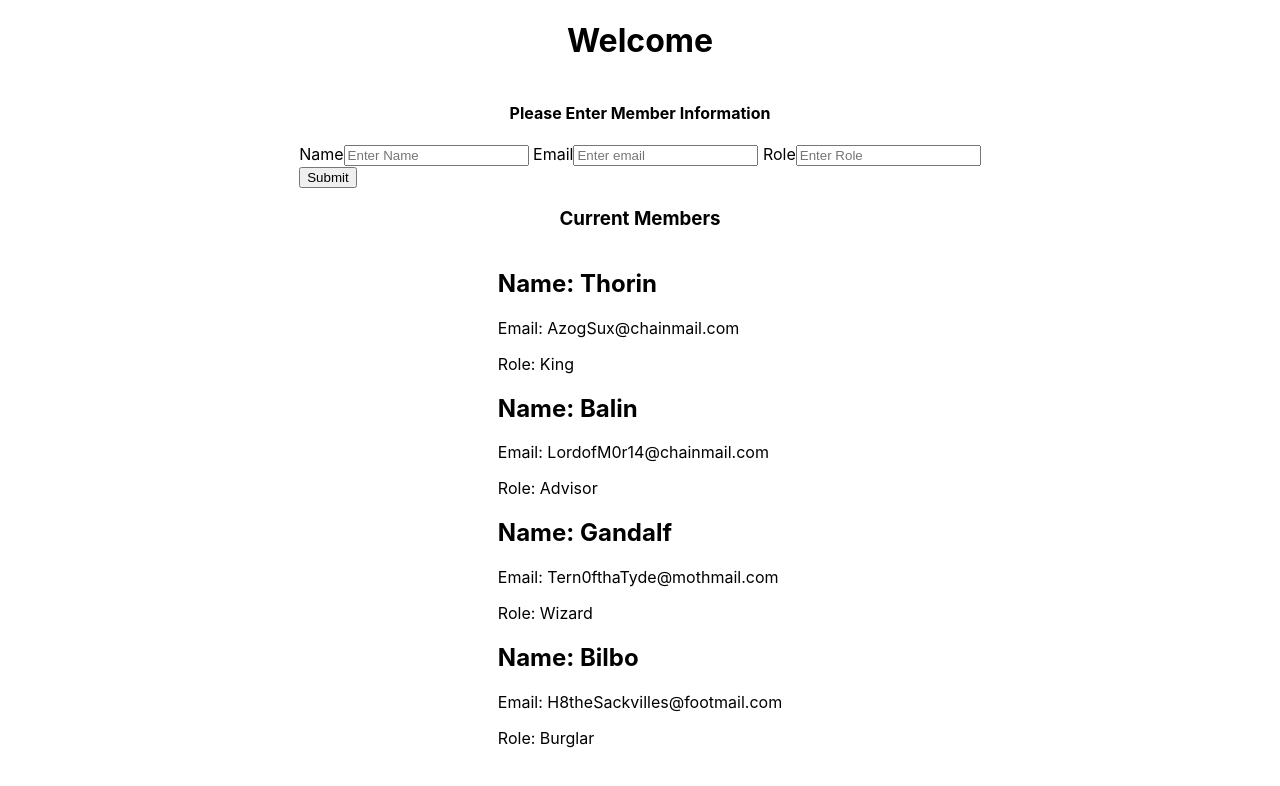
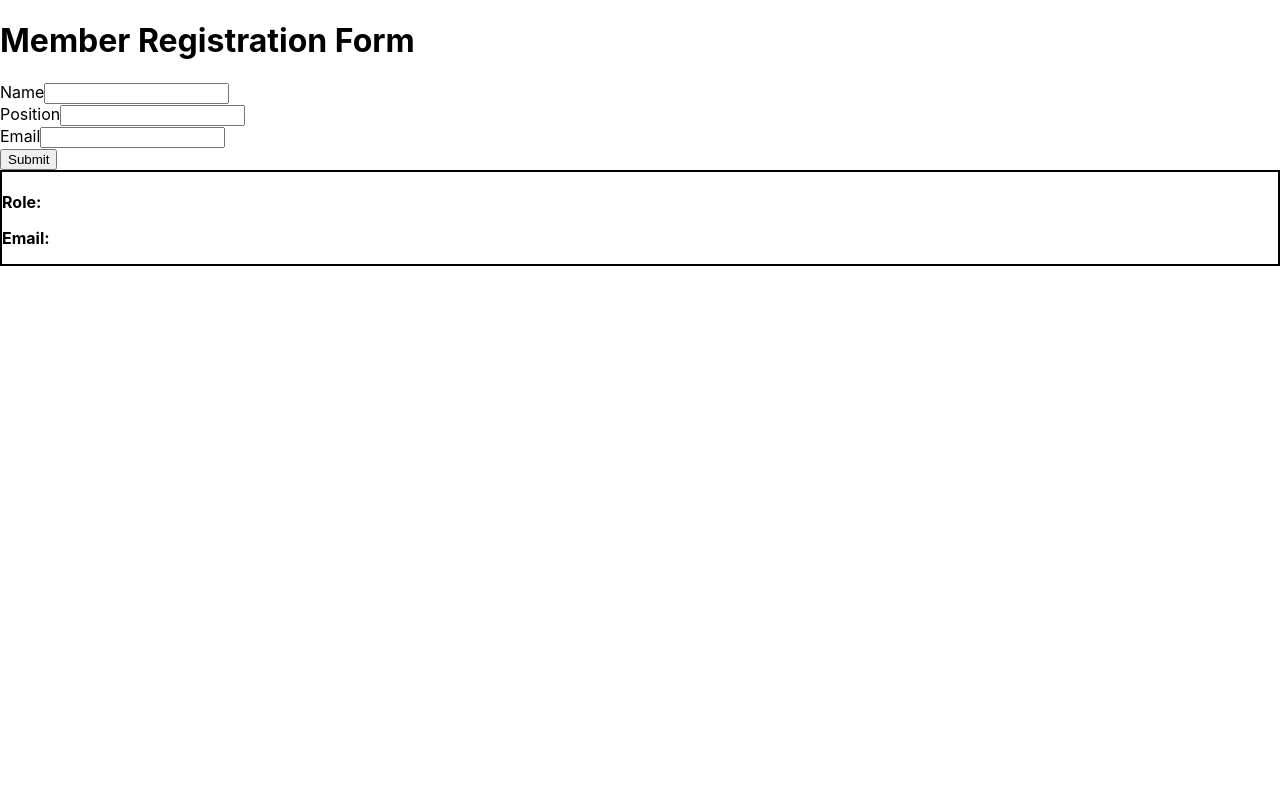
Before and after one commit to bloominstituteoftechnology/team-builder, a React (Create React App) app in the folder team-builder/: page / in a window 1280 px wide. Shown: the top 786 px of the page. Built offline with nearby package versions, Linux system fonts and the light colour scheme.

Commit message:
repaired issues, setting up styles,

```diff
--- a/team-builder/src/App.js
+++ b/team-builder/src/App.js
@@ -1,34 +1,28 @@
 import React, { useState } from 'react';
-import Form from './components/forms/Form'
-import Member from './components/members/Member'
-import './App.css';
-
-const currentMembers =[
-  {name: "Thorin", email: 'AzogSux@chainmail.com', role: 'King'},
-  {name: 'Balin', email: 'LordofM0r14@chainmail.com', role: 'Advisor'},
-  {name: 'Gandalf', email: 'Tern0fthaTyde@mothmail.com', role: 'Wizard'},
-  {name: 'Bilbo', email: 'H8theSackvilles@footmail.com', role: 'Burglar'}
-
-]
+import Form from './components/forms/Form';
+import Member from './components/members/Member';
 
 function App() {
-  const[member, setMember]= useState(currentMembers)
+  const [members, newMember] = useState([
+    {
+      id: '',
+      name: '',
+      role: '',
+      email: ''
+    }
+  ]);
 
+  const addMember = (setMember) => {
+    newMember([...members, setMember])
+  }
 
   return (
     <div className="App">
-      <h1>Welcome</h1>
-      <h4>Please Enter Member Information</h4>
-      <Form
-        setMember={setMember}
-      />
+      <h1>Member Registration Form</h1>
+      <Form addMember={addMember}/>
+      <Member members={members}/>
+    </div>
 
-
-      <h3>Current Members</h3>
-          <Member member ={member} />
-
-
-    </div>
   );
 }
 
--- a/team-builder/src/components/forms/Form.js
+++ b/team-builder/src/components/forms/Form.js
@@ -1,67 +1,45 @@
 import React, { useState } from 'react';
+import styled from 'styled-components'
 
 
+const Form = props => {
+    const [members, setMember] = useState({
+        id: 1,
+        name: '',
+        role: '',
+        email: ''
+    })
 
-const Form = props =>{
-    const [newMember, setNewMember]= useState(
-        {
-            name: '',
-            email: '',
-            role: ''
-        }
-        )
+    const changeHandler = (event) => {
+        setMember({
+            ...members,
+            [event.target.name]: event.target.value
+        })
+    }
+
+    const submitForm =(e)=>{
+        e.preventDefault();
+        props.addMember(members);
+        setMember({name: "", role: "", email: ""})
+    }
 
 
-    const changeHandler = e =>{
-        setNewMember({...newMember, [e.target.name]: e.target.value})
-    }
+    return (
+    <div>
+        <form onSubmit={submitForm}>
+            <label htmlFor="name">Name</label>
+            <input  id="name" type="text" name="name" value={members.name} onChange={changeHandler} />
+                <br></br>
+            <label htmlFor="role">Position</label>
+            <input  type="text" name="role"  value={members.role} onChange={changeHandler} />
+                <br></br>
+            <label htmlFor="email">Email</label>
+            <input  id="email" type="text" name="email" value={members.email} onChange={changeHandler}/>
+                <br></br>
+            <button type="submit">Submit</button>
+        </form>
+    </div>
+    );
+};
 
-    const submitForm = e =>{
-        e.preventDefault();
-        props.setNewMember(newMember);
-        setNewMember({name: '', email: '', role: ''})
-    }
-
-    return(
-        <div >
-            <form onSubmit={submitForm}>
-                <label htmlFor='name'> Name
-                <input
-                    type='text'
-                    name='name'
-                    placeholder='Enter Name'
-                    value={newMember.name}
-                    onChange={changeHandler}
-            />
-                </label>
-
-                <label htmlFor='email'> Email
-                <input
-                    type='email'
-                    name='email'
-                    placeholder='Enter email'
-                    value={newMember.email}
-                    onChange={changeHandler}
-                />
-            </label>
-
-            <label hmtlFor='role'> Role
-                <input
-                    type='text'
-                    name='role'
-                    placeholder='Enter Role'
-                    value={newMember.role}
-                    onChange={changeHandler}
-                />
-            </label>
-                <div>
-                    <button>Submit</button>
-                </div>
-            </form>
-        </div>
-    )
-
-}
-
-
-export default  Form;
+export default Form
--- a/team-builder/src/components/members/Member.js
+++ b/team-builder/src/components/members/Member.js
@@ -1,26 +1,25 @@
-import React from 'react'
+import React from 'react';
+import styled from 'styled-components'
 
 
-
-
-const Member = (props) =>{
-
-
-
-    return(
+const Members = props => {
+    return (
         <div>
-            {props.member.map(member =>(
-            <div>
-             <h2>Name: {member.name}</h2>
-            <p>Email: {member.email}</p>
-            <p>Role: {member.role}</p>
-            </div>
+            {props.members.map(member => (
+                <MemberContainer key={member.id}>
+                    <h2>{member.name}</h2>
+                    <p><strong>Role:</strong> {member.role}</p>
+                    <p><strong>Email:</strong> <em>{member.email}</em></p>
+                </MemberContainer>
             ))}
-
         </div>
     )
 }
 
+export default Members
+
+const MemberContainer = styled.div`
+    border: solid 2px black;
 
 
-export default Member
+`;
```
Also changed, not shown: 1 other file (tests, documents, lock files or other folders).
